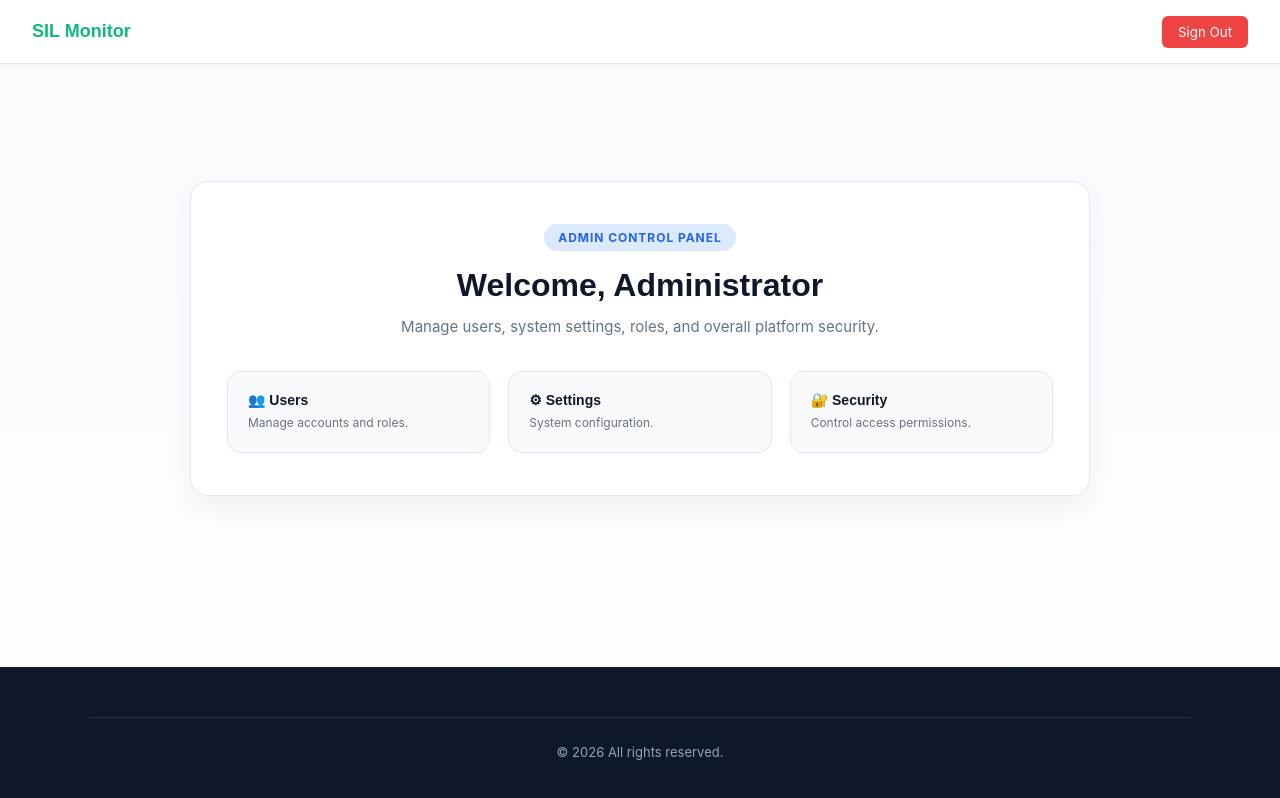
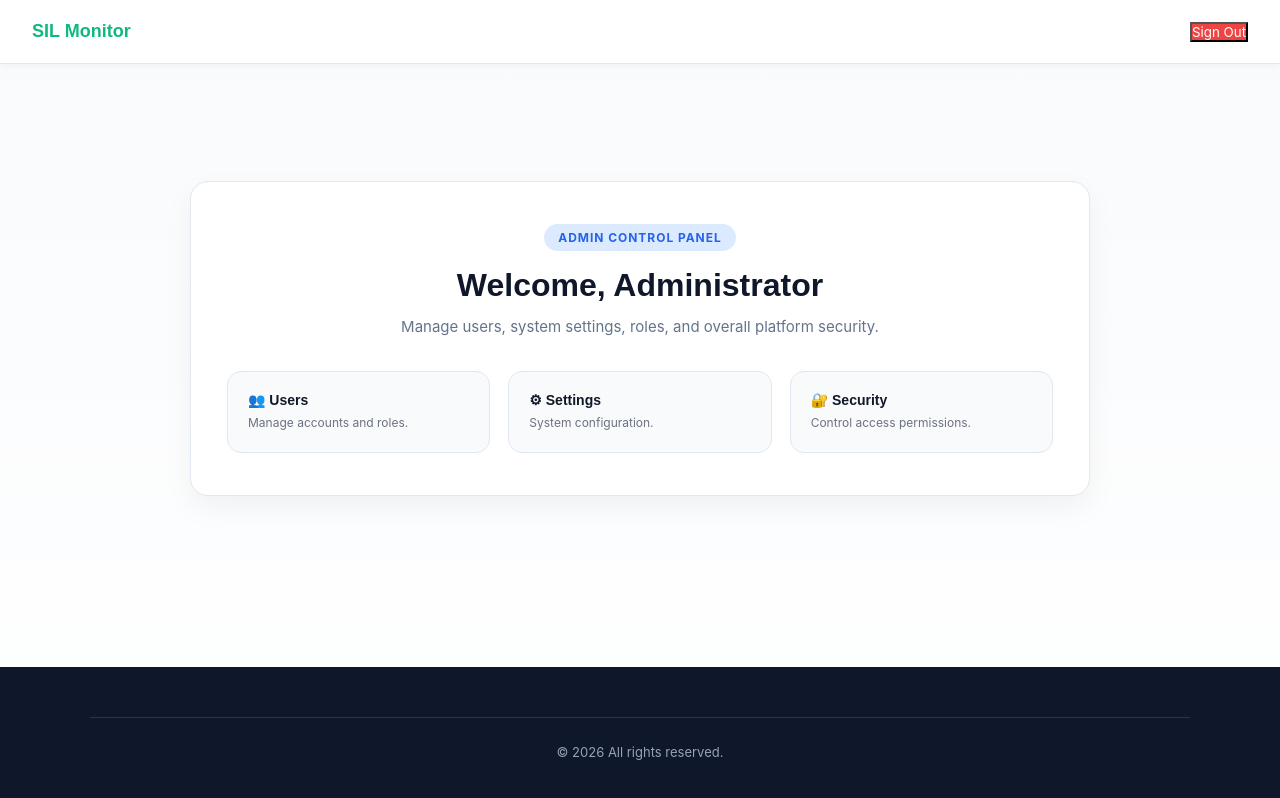
Before and after one commit to edfaburada/websyst-faburada, a React (Vite) app: page /dashboard/admin in a window 1280 px wide. Built offline with nearby package versions, Linux system fonts and the light colour scheme.

Commit message:
fnszljkhagjh

```diff
--- a/src/components/Navbar/NavBar.css
+++ b/src/components/Navbar/NavBar.css
@@ -64,25 +64,11 @@
 }
 
 /* ===== BUTTON ===== */
-.navbar-btn {
-  background: #10b981;
-  color: white;
-  padding: 8px 16px;
-  border-radius: 6px;
-  border: none;
-  cursor: pointer;
-  transition: background 0.2s ease;
-}
-
-.navbar-btn:hover {
-  background: #059669;
-}
-
 .navbar-btn-danger {
-  background: #ef4444; /* red */
+  background: #ef4444 !important;
   color: white;
 }
 
 .navbar-btn-danger:hover {
-  background: #dc2626;
+  background: #dc2626 !important;
 }
```
